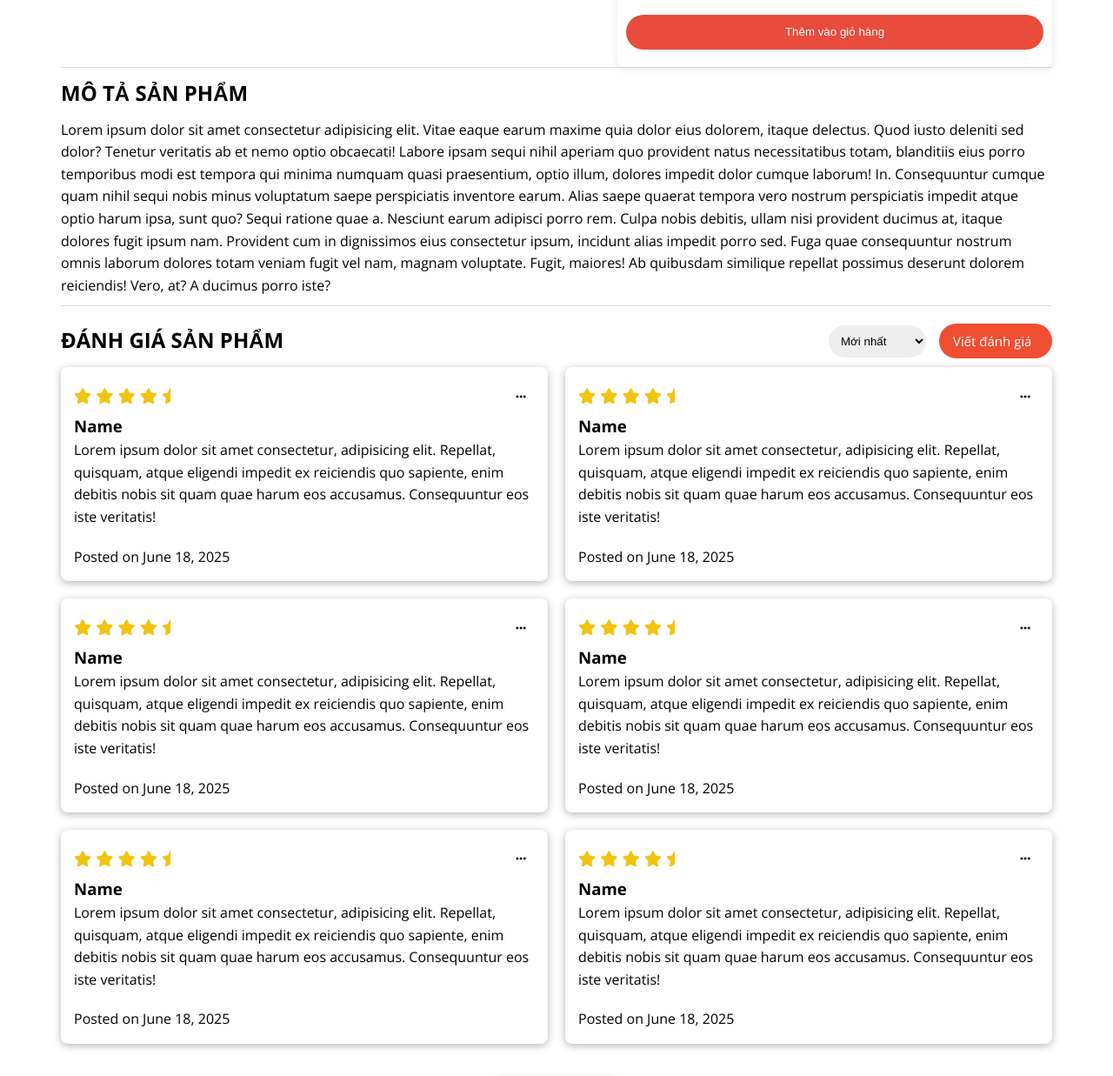
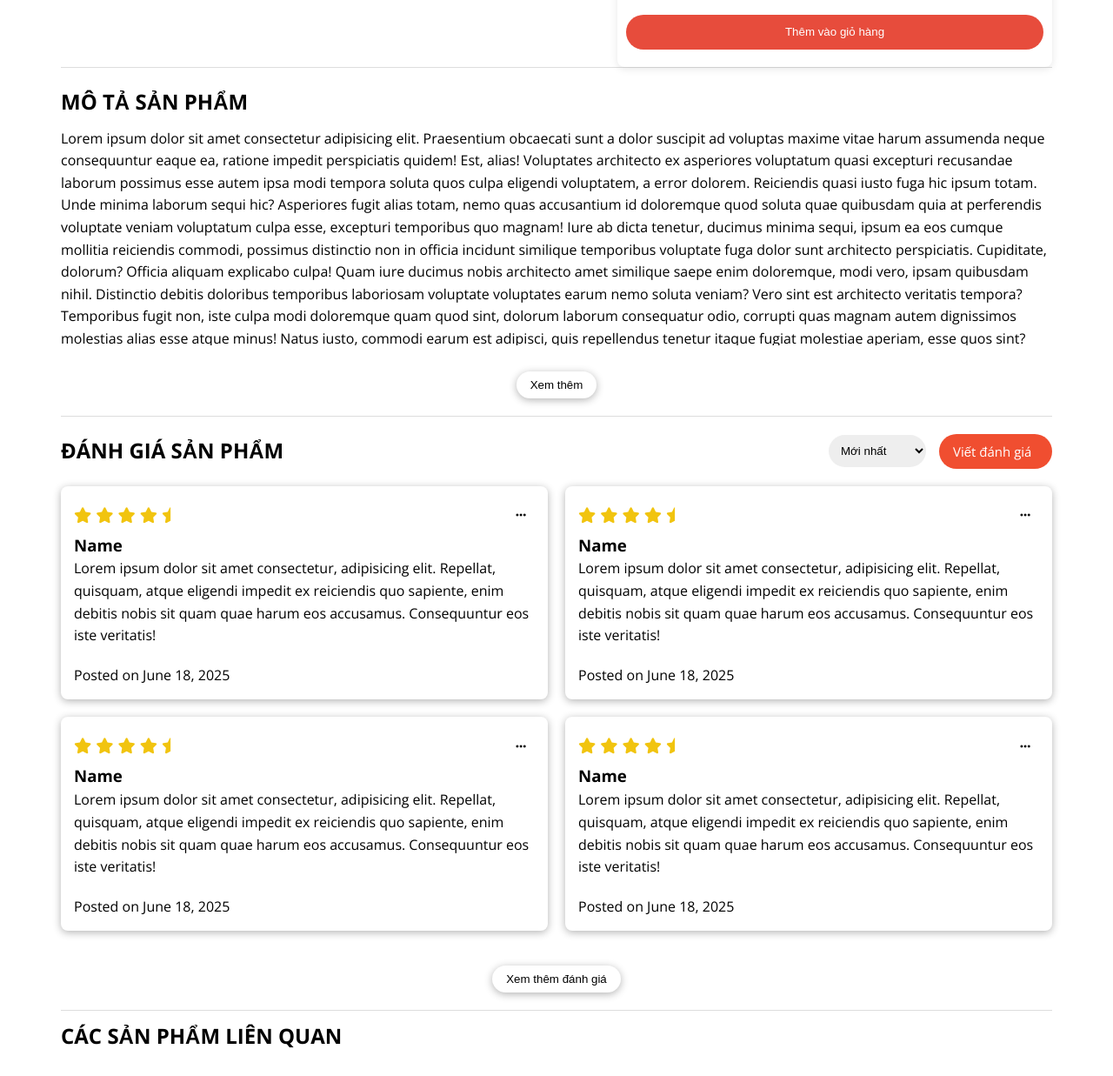
Before and after one commit to Sindy0711/LTWeb, a plain HTML site: page product-detail.html in a window 1280 px wide. Shown: the part 609-1846 px from the top of the page at 87% size. Drawn offline with nearby package versions, Linux system fonts and the light colour scheme.

Commit message:
update UI

```diff
--- a/assets/css/style-about.css
+++ b/assets/css/style-about.css
@@ -10,12 +10,17 @@ html {
 
 body {
     line-height: 1.6;
-    background-color: #165c46;
+}
+
+.container {
+    width: 100%;
+    max-width: 1550px;
+    margin: 0 auto;
 }
 
 /* Banner */
 .banner {
-    /* background-color: #165c46; */
+    background-color: #165c46;
     width: 100%;
     height: 100vh;
     text-align: center;
@@ -44,20 +49,22 @@ body {
     margin-top: 40px;
     padding: 14px 35px;
     font-size: 24px;
+    border: 0;
     text-transform: uppercase;
-    border: 2px solid #f04e30;
+    background-color: #f04e30;
+    color: #fff;
     border-radius: 30px;
 }
 
 .banner .learn-more-btn:hover {
-    background-color: #f04e30;
-    color: #fff;
+    background-color: #e63f22;
+
 }
 
 /* member section */
 .content {
     width: 100%;
-    padding: 100px 10%;
+    padding: 50px 10%;
     background-color: #fff;
 }
 
@@ -102,8 +109,8 @@ body {
 
 /* form section */
 .form-section {
-    /* background-color: #165c46; */
-    height: 90vh;
+    background-color: #165c46;
+    height: 100vh;
     position: relative;
 }
 
@@ -282,3 +289,43 @@ footer .copyright {
     opacity: 1;
     transform: translateX(0);
 }
+
+/* mobile */
+@media only screen and (max-width: 46.25rem) {
+
+    body {
+        font-size: 90%;
+    }
+
+}
+
+/* tablet */
+@media only screen and (min-width: 46.35rem) and (max-width: 64rem) {
+    .banner .text-content {
+        bottom: 25%;
+    }
+
+    .form-section .form {
+        left: 50%;
+        /* right: 50%; */
+        transform: translateX(-50%);
+        bottom: 25%;
+    }
+
+    /* footer */
+    footer .footer-container {
+        width: 96%;
+    }
+
+    footer .logo img {
+        width: 80px;
+        height: 80px;
+    }
+
+    footer .logo h2 {
+        font-size: 20px;
+    }
+
+
+
+}
--- a/assets/css/style-contact.css
+++ b/assets/css/style-contact.css
@@ -10,15 +10,19 @@ html {
 
 body {
     line-height: 1.6;
-    background-color: #165c46;
+}
+
+.container {
+    width: 100%;
+    max-width: 1550px;
+    margin: 0 auto;
 }
 
 /* Banner */
 .banner {
-    /* background-color: #165c46; */
+    background-color: #165c46;
     width: 100%;
     height: 100vh;
-    /* text-align: center; */
     position: relative;
 
 }
@@ -68,6 +72,7 @@ body {
     width: 100%;
     display: flex;
     justify-content: center;
+    align-items: center;
 }
 
 .form-section .form {
@@ -75,7 +80,6 @@ body {
     width: 762px;
     height: 615px;
     padding: 40px 60px;
-    bottom: 10%;
     border-radius: 8px;
     box-shadow: 0 2px 10px rgba(0, 0, 0, 0.3);
 }
--- a/assets/css/style-product-detail.css
+++ b/assets/css/style-product-detail.css
@@ -255,8 +255,30 @@ body {
 }
 
 /* product-description */
+.product-description {
+    display: flex;
+    flex-wrap: wrap;
+}
+
 .product-description .description {
     margin-bottom: 10px;
+    display: flex;
+    flex-wrap: wrap;
+}
+
+.load-more-btn {
+    margin: 20px auto;
+    padding: 8px 16px;
+    border-radius: 20px;
+    cursor: pointer;
+    box-shadow: 0 2px 10px rgba(0, 0, 0, 0.3);
+    border: 0;
+    background-color: #fff;
+}
+
+.load-more-btn:hover {
+    background-color: #f04e30;
+    color: #fff;
 }
 
 /* product-reviews */
@@ -314,6 +336,7 @@ body {
     display: flex;
     flex-wrap: wrap;
     gap: 20px;
+    margin: 10px 0 20px;
 }
 
 .testimonial {
@@ -360,23 +383,8 @@ body {
     margin: 0 0 20px;
 }
 
-.product-reviews .load-more-btn {
-    margin: 40px auto 20px;
-    padding: 8px 16px;
-    border-radius: 20px;
-    cursor: pointer;
-    box-shadow: 0 2px 10px rgba(0, 0, 0, 0.3);
-    border: 0;
-    background-color: #fff;
-}
-
-.product-reviews .load-more-btn:hover {
-    background-color: #f04e30;
-    color: #fff;
-}
-
 /* mobile */
-@media only screen and (max-width: 46.188rem) {
+@media only screen and (max-width: 46.25rem) {
     body {
         font-size: 90%;
     }
--- a/assets/css/style.css
+++ b/assets/css/style.css
@@ -17,7 +17,7 @@ footer .footer-container {
     width: 90%;
     max-width: 1140px;
     margin: 0 auto;
-    padding: 100px 0 0;
+    padding-top: 100px;
     position: relative;
 }
 
--- a/assets/javascripts/product-detail.js
+++ b/assets/javascripts/product-detail.js
@@ -1,4 +1,4 @@
-// Thêm interactivity cho màu sắc
+// Thêm sự kiện cho màu sắc
 document.querySelectorAll('.color-option').forEach(option => {
     option.addEventListener('click', function () {
         document.querySelectorAll('.color-option').forEach(opt => opt.classList.remove('selected'));
@@ -6,7 +6,7 @@ document.querySelectorAll('.color-option').forEach(option => {
     });
 });
 
-// Thêm interactivity cho size
+// Thêm sự kiện cho size
 document.querySelectorAll('.size-option').forEach(option => {
     option.addEventListener('click', function () {
         document.querySelectorAll('.size-option').forEach(opt => opt.classList.remove('selected'));
@@ -14,7 +14,7 @@ document.querySelectorAll('.size-option').forEach(option => {
     });
 });
 
-// Thêm interactivity cho số lượng
+// Thêm sự kiện cho số lượng
 let quantity = 1;
 
 function increase() {
@@ -43,3 +43,68 @@ document.querySelectorAll('.product-thumbnails img').forEach(thumbnail => {
         }, 200);
     });
 });
+
+// Thêm sự kiện nút load phần mô tả sản phẩm
+document.addEventListener('DOMContentLoaded', function() {
+    const descriptionElement = document.querySelector('.product-description .description');
+    const loadMoreBtn = document.querySelector('.product-description .load-more-btn');
+    const lineHeight = parseInt(window.getComputedStyle(descriptionElement).lineHeight);
+    const maxHeight = lineHeight * 10;
+
+    if (descriptionElement.scrollHeight > maxHeight) {
+        descriptionElement.style.maxHeight = maxHeight + 'px';
+        descriptionElement.style.overflow = 'hidden';
+        descriptionElement.style.transition = 'max-height 0.3s ease';
+        loadMoreBtn.style.display = 'block';
+
+        loadMoreBtn.addEventListener('click', function() {
+            if (descriptionElement.style.maxHeight !== 'none') {
+                descriptionElement.style.maxHeight = descriptionElement.scrollHeight + 'px';
+                setTimeout(() => {
+                    descriptionElement.style.maxHeight = 'none';
+                }, 300);
+                loadMoreBtn.textContent = 'Thu gọn';
+            } else {
+                descriptionElement.style.maxHeight = maxHeight + 'px';
+                loadMoreBtn.textContent = 'Xem thêm';
+            }
+        });
+    } else {
+        loadMoreBtn.style.display = 'none';
+    }
+});
+
+// product-detail.js
+document.addEventListener('DOMContentLoaded', function() {
+    const reviewContainer = document.querySelector('.product-review-container');
+    const testimonials = document.querySelectorAll('.testimonial');
+    const loadMoreReviewsBtn = document.querySelector('.product-reviews .load-more-btn');
+    const itemsPerLoad = 4;
+    let visibleCount = itemsPerLoad;
+
+    testimonials.forEach((testimonial, index) => {
+        if (index >= visibleCount) {
+            testimonial.style.display = 'none';
+        }
+    });
+
+    if (testimonials.length <= itemsPerLoad) {
+        loadMoreReviewsBtn.style.display = 'none';
+    } else {
+        loadMoreReviewsBtn.style.display = 'block';
+    }
+
+    loadMoreReviewsBtn.addEventListener('click', function() {
+        const nextVisibleCount = visibleCount + itemsPerLoad;
+
+        for (let i = visibleCount; i < nextVisibleCount && i < testimonials.length; i++) {
+            testimonials[i].style.display = 'block';
+        }
+
+        visibleCount = nextVisibleCount;
+
+        if (visibleCount >= testimonials.length) {
+            loadMoreReviewsBtn.style.display = 'none';
+        }
+    });
+});
--- a/product-detail.html
+++ b/product-detail.html
@@ -122,20 +122,18 @@
         <div class="product-description">
             <h2 class="title">Mô tả sản phẩm</h2>
             <p class="description">
-                Lorem ipsum dolor sit amet consectetur adipisicing elit. Vitae eaque earum maxime quia dolor eius
-                dolorem, itaque delectus. Quod iusto deleniti sed dolor? Tenetur veritatis ab et nemo optio obcaecati!
-                Labore ipsam sequi nihil aperiam quo provident natus necessitatibus totam, blanditiis eius porro
-                temporibus modi est tempora qui minima numquam quasi praesentium, optio illum, dolores impedit dolor
-                cumque laborum! In.
-                Consequuntur cumque quam nihil sequi nobis minus voluptatum saepe perspiciatis inventore earum. Alias
-                saepe quaerat tempora vero nostrum perspiciatis impedit atque optio harum ipsa, sunt quo? Sequi ratione
-                quae a.
-                Nesciunt earum adipisci porro rem. Culpa nobis debitis, ullam nisi provident ducimus at, itaque dolores
-                fugit ipsum nam. Provident cum in dignissimos eius consectetur ipsum, incidunt alias impedit porro sed.
-                Fuga quae consequuntur nostrum omnis laborum dolores totam veniam fugit vel nam, magnam voluptate.
-                Fugit, maiores! Ab quibusdam similique repellat possimus deserunt dolorem reiciendis! Vero, at? A
-                ducimus porro iste?
+                Lorem ipsum dolor sit amet consectetur adipisicing elit. Praesentium obcaecati sunt a dolor suscipit ad voluptas maxime vitae harum assumenda neque consequuntur eaque ea, ratione impedit perspiciatis quidem! Est, alias!
+                Voluptates architecto ex asperiores voluptatum quasi excepturi recusandae laborum possimus esse autem ipsa modi tempora soluta quos culpa eligendi voluptatem, a error dolorem. Reiciendis quasi iusto fuga hic ipsum totam.
+                Unde minima laborum sequi hic? Asperiores fugit alias totam, nemo quas accusantium id doloremque quod soluta quae quibusdam quia at perferendis voluptate veniam voluptatum culpa esse, excepturi temporibus quo magnam!
+                Iure ab dicta tenetur, ducimus minima sequi, ipsum ea eos cumque mollitia reiciendis commodi, possimus distinctio non in officia incidunt similique temporibus voluptate fuga dolor sunt architecto perspiciatis. Cupiditate, dolorum?
+                Officia aliquam explicabo culpa! Quam iure ducimus nobis architecto amet similique saepe enim doloremque, modi vero, ipsam quibusdam nihil. Distinctio debitis doloribus temporibus laboriosam voluptate voluptates earum nemo soluta veniam?
+                Vero sint est architecto veritatis tempora? Temporibus fugit non, iste culpa modi doloremque quam quod sint, dolorum laborum consequatur odio, corrupti quas magnam autem dignissimos molestias alias esse atque minus!
+                Natus iusto, commodi earum est adipisci, quis repellendus tenetur itaque fugiat molestiae aperiam, esse quos sint? Natus nemo ratione labore perspiciatis possimus ab quas beatae, animi quae distinctio asperiores incidunt.
+                Labore dolorum quod at nobis hic libero vero? Voluptatem, in eveniet quo cum numquam ratione temporibus accusamus sequi placeat! Similique reprehenderit eligendi deserunt aliquam? Deleniti officiis at cumque accusantium commodi?
+                Repellat eligendi perspiciatis sunt. Dicta id, maiores, nihil harum accusamus exercitationem accusantium culpa cupiditate adipisci, eligendi autem doloremque repellat nisi nulla quo itaque suscipit! Modi autem distinctio officia ex dolorum.
+                Voluptatibus ea nihil porro dolore nulla dolores blanditiis sapiente perferendis explicabo ipsam! Magni mollitia iste doloremque, voluptatibus fugit ipsam, saepe recusandae minima veritatis nesciunt placeat maiores obcaecati, tempore blanditiis ad.
             </p>
+            <button class="load-more-btn">Xem thêm</button>
         </div>
 
         <div class="divider"></div>
```
Also changed, not shown: about.html (+3 -1 lines), contact.html (+2 -1 lines).
